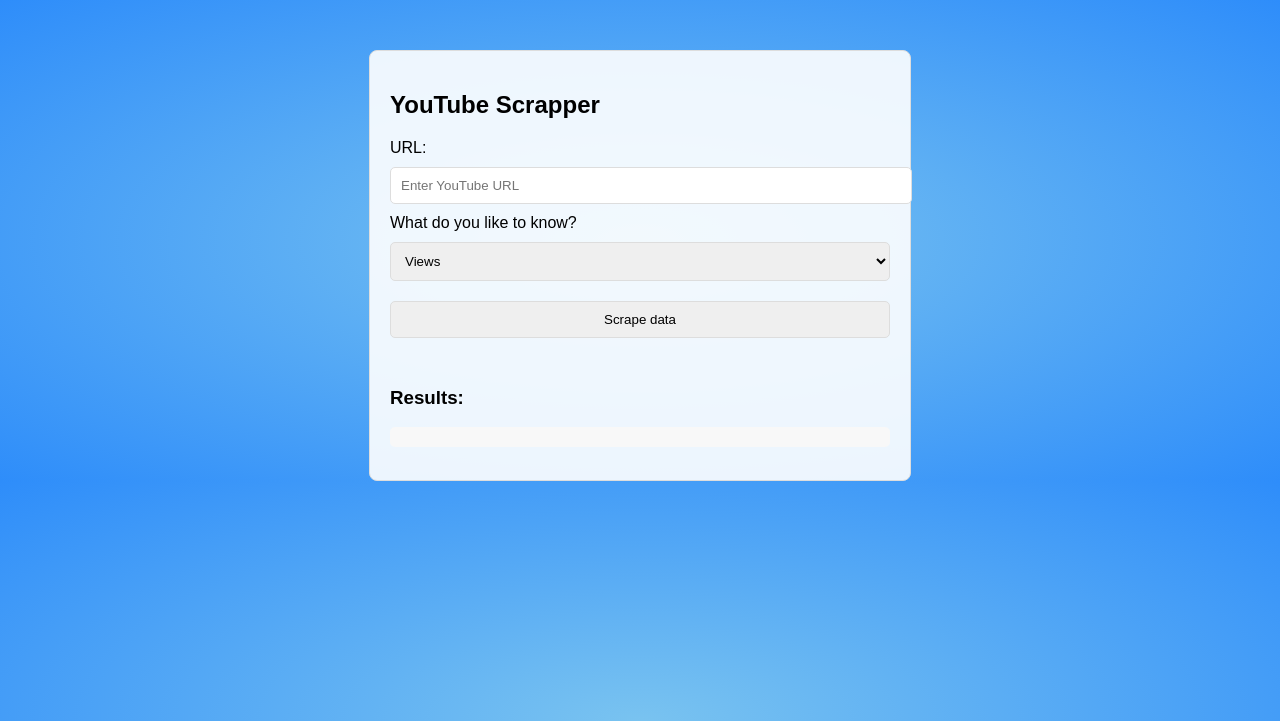
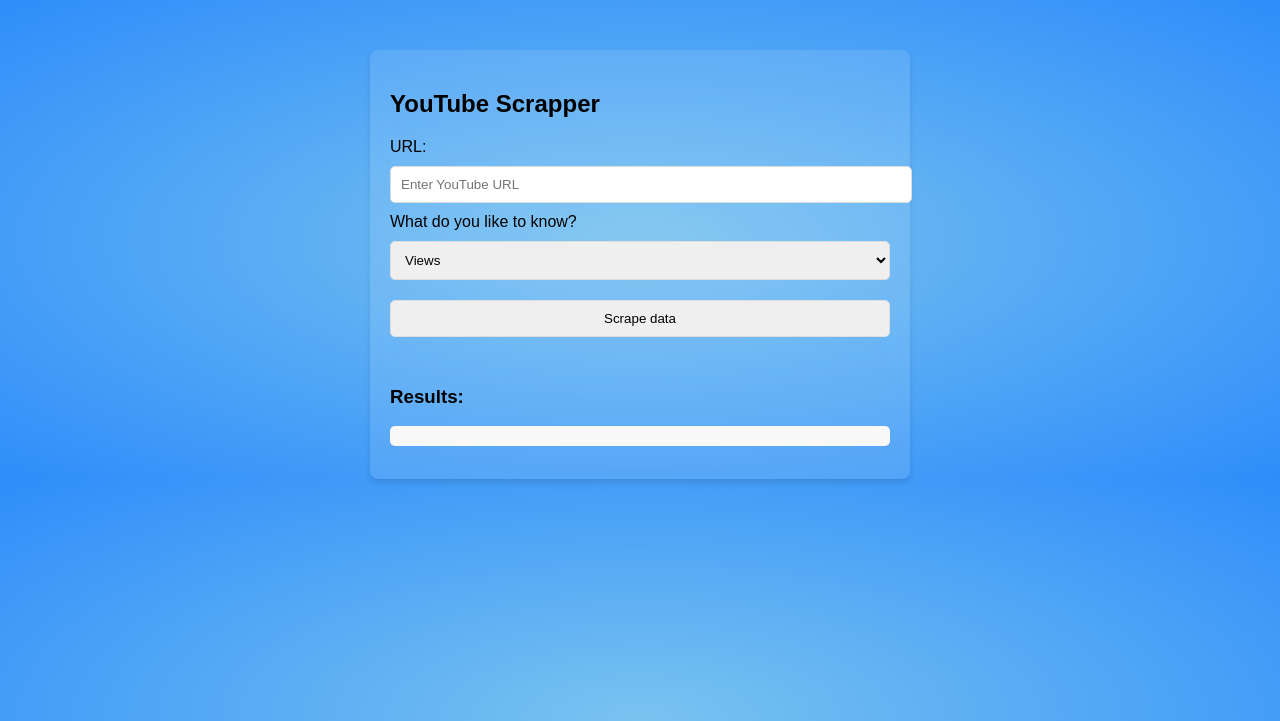
Before and after one commit to Radhikagarg20/Demo0, a Flask app: page / in a window 1280 px wide. Shown: the top 721 px of the page. Run offline with Flask 3, Linux system fonts and the light colour scheme.

Commit message:
Update styles.css

```diff
--- a/static/styles.css
+++ b/static/styles.css
@@ -5,7 +5,6 @@ body {
     background: radial-gradient(rgb(121, 195, 240) 0%, rgb(46, 141, 250) 100%);
     overflow-y: auto;
 }
-
 
 @keyframes gradient {
     0% {
@@ -23,11 +22,12 @@ body {
     max-width: 500px;
     margin: 0 auto;
     padding: 20px;
-    border: 1px solid #ddd;
     border-radius: 8px;
     position: relative;
     z-index: 1;
-    background-color: rgba(255, 255, 255, 0.9);
+    background: rgba(255, 255, 255, 0.1);
+    backdrop-filter: blur(10px);
+    box-shadow: 0 4px 6px rgba(0, 0, 0, 0.1);
     margin-top: 50px;
 }
 
```
